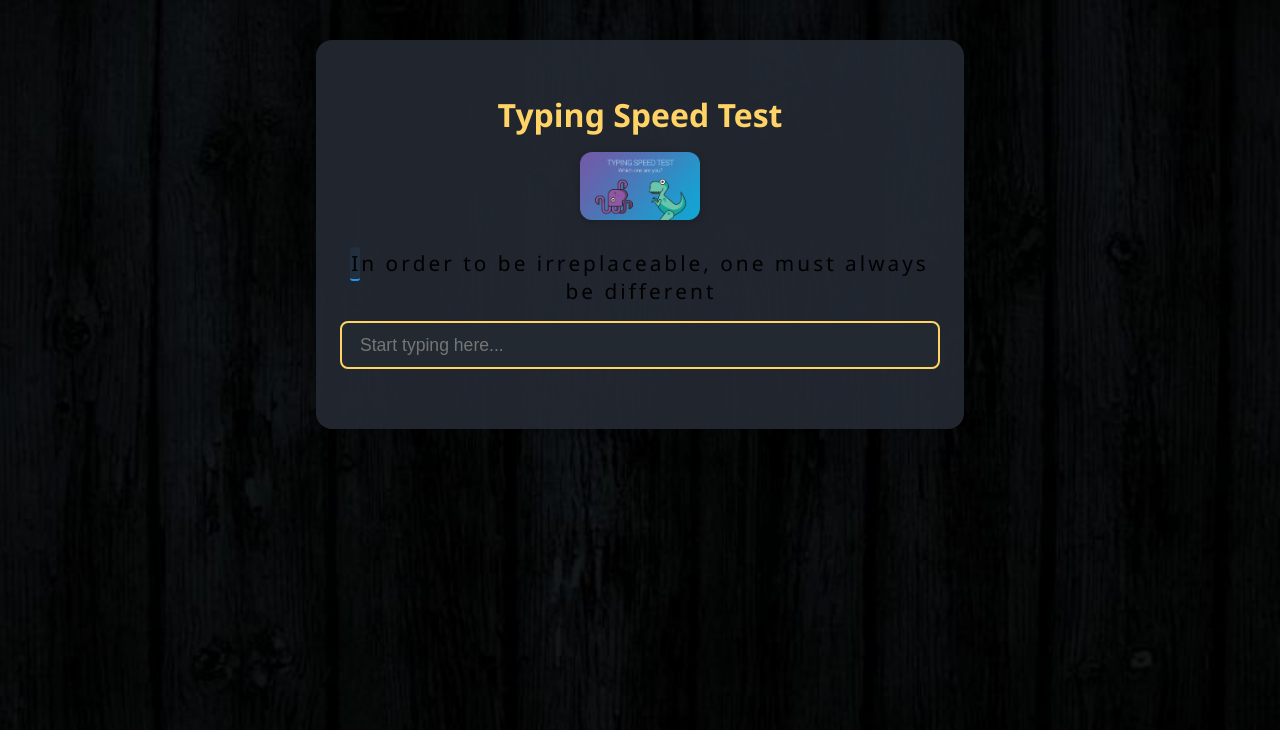
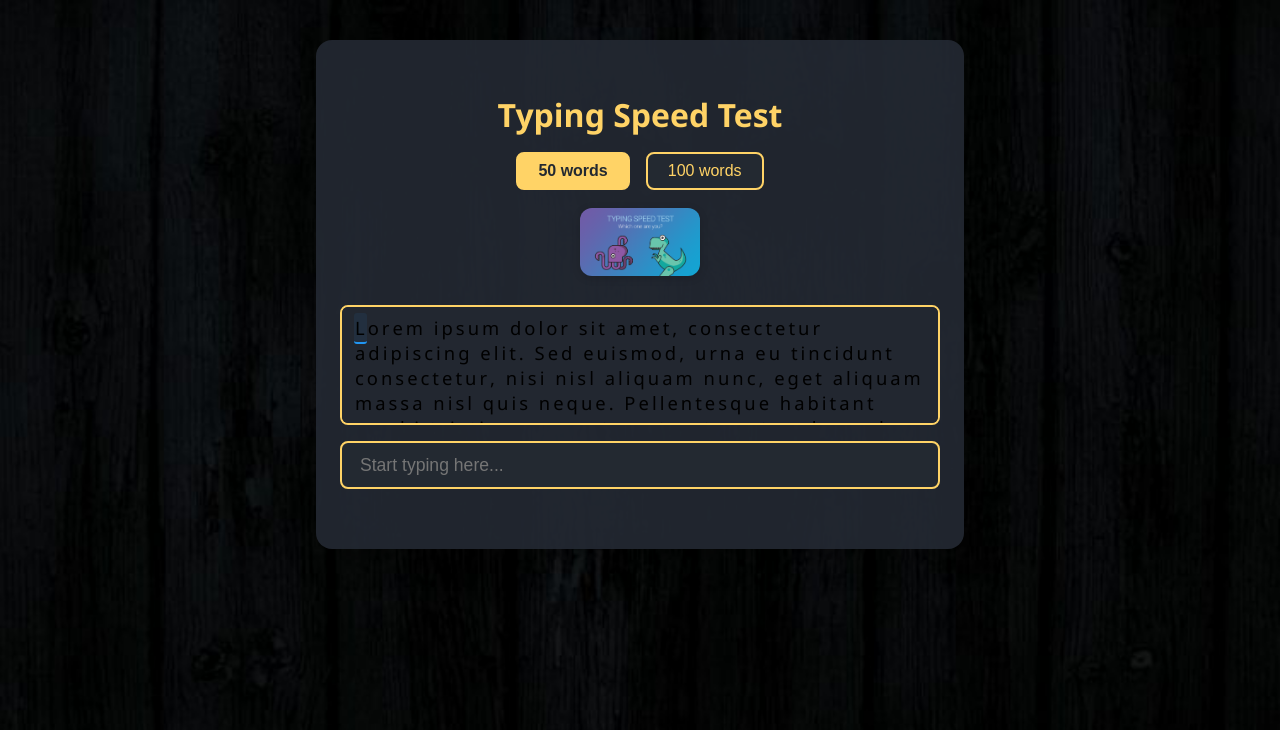
Before and after one commit to Macom-Harshita/typing-, a Flask app: page / in a window 1280 px wide. Shown: the top 730 px of the page. Run offline with Flask 2, Linux system fonts and the light colour scheme.

Commit message:
different size passages

```diff
--- a/typing/static/main.js
+++ b/typing/static/main.js
@@ -1,11 +1,19 @@
 let sentence = '';
 let startTime = null;
 let ended = false;
+let currentLength = 50;
+
+const dummyParagraphs = {
+    50: 'Lorem ipsum dolor sit amet, consectetur adipiscing elit. Sed euismod, urna eu tincidunt consectetur, nisi nisl aliquam nunc, eget aliquam massa nisl quis neque. Pellentesque habitant morbi tristique senectus et netus et malesuada fames ac turpis egestas. Integer nec odio. Praesent libero. Sed cursus ante dapibus diam.',
+    100: 'Lorem ipsum dolor sit amet, consectetur adipiscing elit. Sed euismod, urna eu tincidunt consectetur, nisi nisl aliquam nunc, eget aliquam massa nisl quis neque. Pellentesque habitant morbi tristique senectus et netus et malesuada fames ac turpis egestas. Integer nec odio. Praesent libero. Sed cursus ante dapibus diam. Nullam quis risus eget urna mollis ornare vel eu leo. Vestibulum id ligula porta felis euismod semper. Cras justo odio, dapibus ac facilisis in, egestas eget quam. Etiam porta sem malesuada magna mollis euismod.'
+};
 
 const sentenceContainer = document.getElementById('sentence');
 const userInput = document.getElementById('user-input');
 const resultsDiv = document.getElementById('results');
 const restartBtn = document.getElementById('restart-btn');
+const optionBtns = document.querySelectorAll('.option-btn');
+const textScrollContainer = document.getElementById('text-scroll-container');
 
 function renderSentence() {
     sentenceContainer.innerHTML = '';
@@ -21,6 +29,7 @@ function updateDisplay() {
     const input = userInput.value;
     const letters = sentenceContainer.querySelectorAll('.letter');
     let correct = 0;
+    let cursorIndex = input.length;
     for (let i = 0; i < letters.length; i++) {
         letters[i].classList.remove('correct', 'incorrect', 'current');
         if (i < input.length) {
@@ -32,6 +41,17 @@ function updateDisplay() {
             }
         } else if (i === input.length && !ended) {
             letters[i].classList.add('current');
+        }
+    }
+    // Scroll logic: if cursor is near the bottom, scroll to keep it in view
+    if (letters[cursorIndex]) {
+        const letterElem = letters[cursorIndex];
+        const containerRect = textScrollContainer.getBoundingClientRect();
+        const letterRect = letterElem.getBoundingClientRect();
+        if (letterRect.bottom > containerRect.bottom - 10) {
+            letterElem.scrollIntoView({behavior: 'smooth', block: 'end', inline: 'nearest'});
+        } else if (letterRect.top < containerRect.top + 10) {
+            letterElem.scrollIntoView({behavior: 'smooth', block: 'start', inline: 'nearest'});
         }
     }
 }
@@ -67,14 +87,21 @@ userInput.addEventListener('keydown', (e) => {
 });
 
 restartBtn.addEventListener('click', () => {
-    fetchAndStart();
+    fetchAndStart(currentLength);
 });
 
-function fetchAndStart() {
-    fetch('/api/sentence')
-        .then(res => res.json())
-        .then(data => {
-            sentence = data.sentence;
+optionBtns.forEach(btn => {
+    btn.addEventListener('click', () => {
+        optionBtns.forEach(b => b.classList.remove('selected'));
+        btn.classList.add('selected');
+        currentLength = parseInt(btn.getAttribute('data-length'));
+        fetchAndStart(currentLength);
+    });
+});
+
+function fetchAndStart(length) {
+    // For now, use dummy data
+    sentence = dummyParagraphs[length || 50];
     startTime = null;
     ended = false;
     userInput.value = '';
@@ -84,7 +111,7 @@ function fetchAndStart() {
     renderSentence();
     updateDisplay();
     userInput.focus();
-        });
+    textScrollContainer.scrollTop = 0;
 }
 
-document.addEventListener('DOMContentLoaded', fetchAndStart);
+document.addEventListener('DOMContentLoaded', () => fetchAndStart(currentLength));
--- a/typing/static/style.css
+++ b/typing/static/style.css
@@ -27,12 +27,44 @@ h1 {
     border-radius: 12px;
     box-shadow: 0 2px 8px rgba(0,0,0,0.15);
 }
+.options-bar {
+    display: flex;
+    justify-content: center;
+    gap: 16px;
+    margin-bottom: 18px;
+}
+.option-btn {
+    background: #232931;
+    color: #ffd366;
+    border: 2px solid #ffd366;
+    border-radius: 8px;
+    padding: 8px 20px;
+    font-size: 1rem;
+    cursor: pointer;
+    transition: background 0.2s, color 0.2s, border 0.2s;
+}
+.option-btn.selected, .option-btn:focus {
+    background: #ffd366;
+    color: #232931;
+    border: 2px solid #ffd366;
+    font-weight: bold;
+}
+#text-scroll-container {
+    max-height: 120px;
+    overflow-y: auto;
+    background: rgba(34, 40, 49, 0.95);
+    border-radius: 8px;
+    border: 2px solid #ffd366;
+    margin: 24px 0 16px 0;
+    padding: 8px 12px;
+    box-sizing: border-box;
+}
 #sentence-container {
-    margin: 24px 0 16px 0;
-    font-size: 1.3rem;
+    font-size: 1.15rem;
     min-height: 48px;
     letter-spacing: 1px;
     word-break: break-word;
+    text-align: left;
 }
 .letter {
     padding: 2px 1px;
--- a/typing/templates/index.html
+++ b/typing/templates/index.html
@@ -9,11 +9,17 @@
 <body>
     <div class="container">
         <h1>Typing Speed Test</h1>
+        <div id="options" class="options-bar">
+            <button class="option-btn selected" data-length="50">50 words</button>
+            <button class="option-btn" data-length="100">100 words</button>
+        </div>
         <div id="branding">
             <img src="{{ url_for('static', filename='type-speed-open.png') }}" alt="Branding" class="branding-img">
         </div>
-        <div id="sentence-container">
-            <span id="sentence"></span>
+        <div id="text-scroll-container">
+            <div id="sentence-container">
+                <span id="sentence"></span>
+            </div>
         </div>
         <div id="input-container">
             <div class="input-box">
```
Lines whose indentation alone changed are shown as unchanged.
